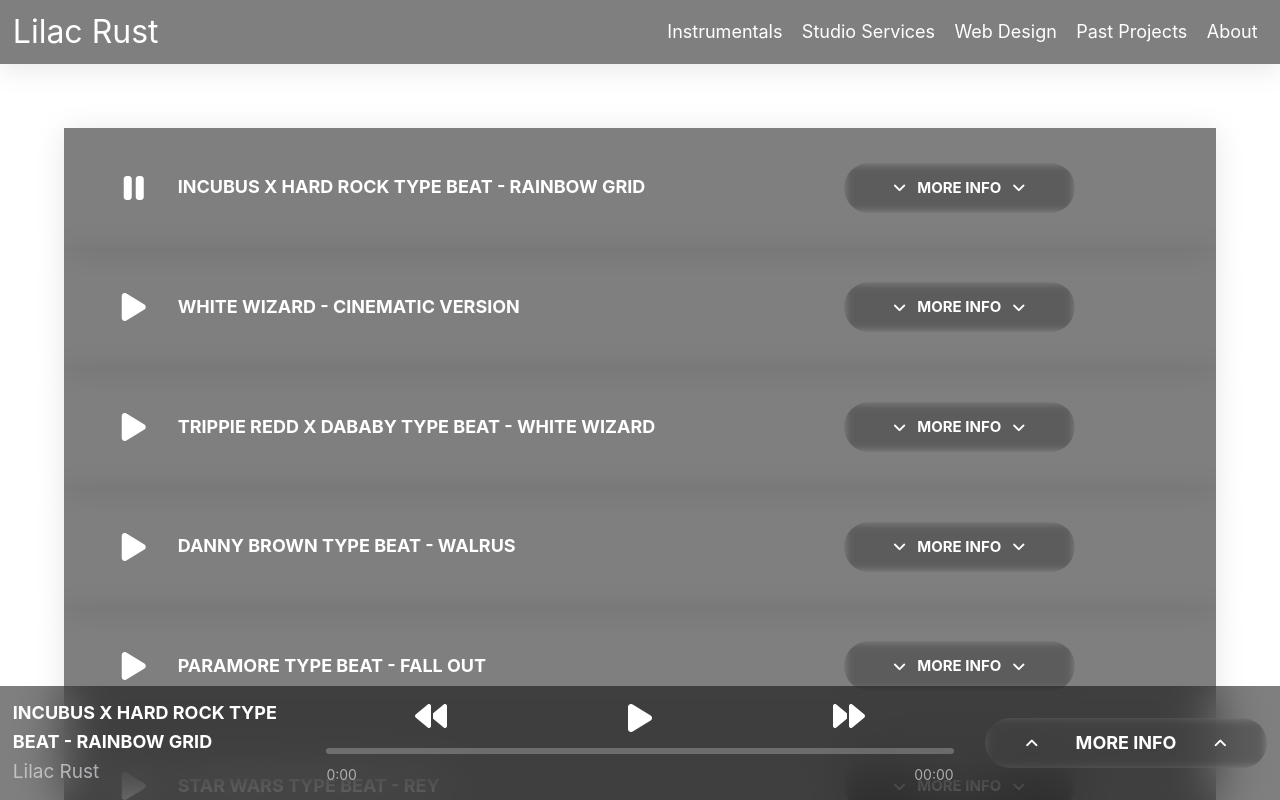
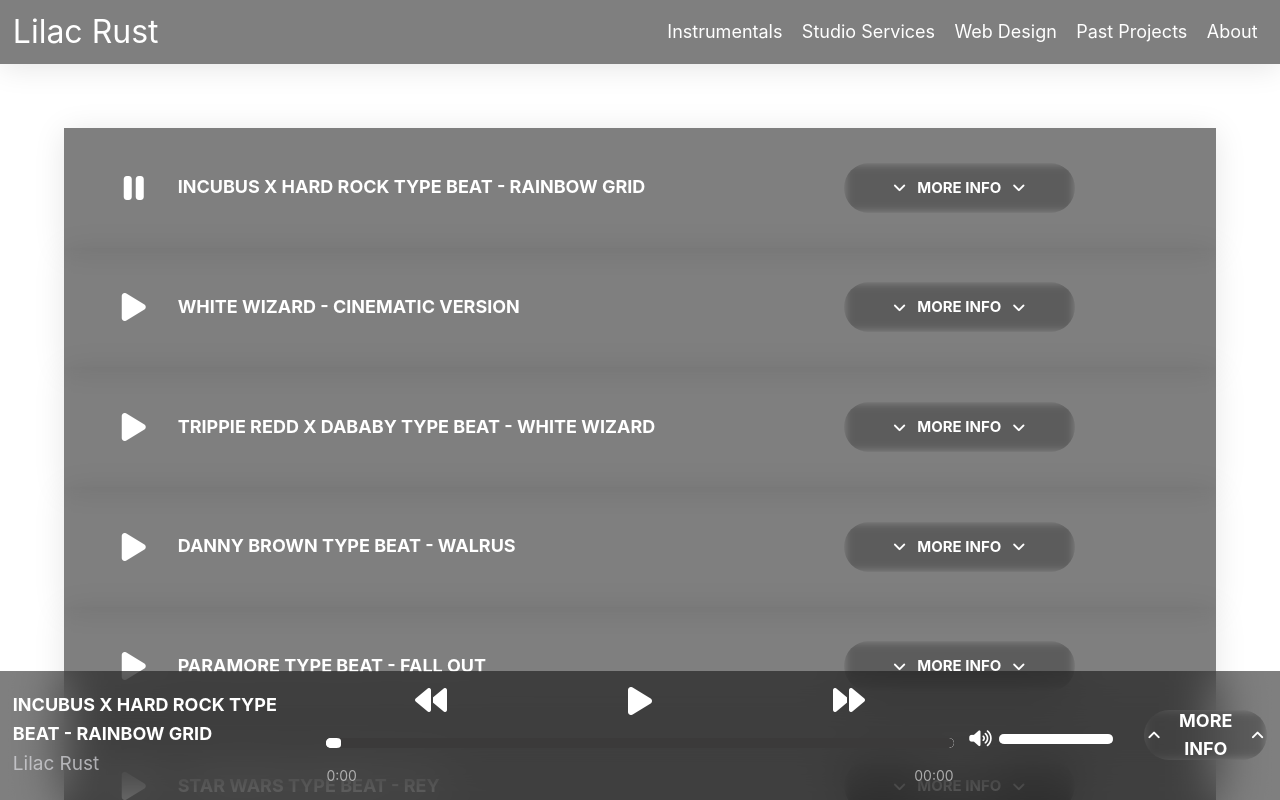
Before and after one commit to 18gdoyle/lilac-rust-recordings, a Vue app: page /instrumentals in a window 1280 px wide. Both pictures are taken after a click on the icon 133 px from the left and 187 px from the top of the page. Shown: the top 800 px of the page. Built offline with nearby package versions, Linux system fonts and the light colour scheme.

Commit message:
volume and seek sliders are working

```diff
--- a/src/components/InstrumentalListItem.vue
+++ b/src/components/InstrumentalListItem.vue
@@ -21,7 +21,8 @@
             </div>
         </div>
         <div v-if="showInfo">
-            <div style="display: flex; justify-content: space-between; color: rgb(185, 184, 184);">
+            <hr style="margin-top: 2%;" />
+            <div style="display: flex; justify-content: space-between; color: rgb(185, 184, 184); margin-top: 2%; width: 60%;">
                 <div style="display: flex; align-items: center; flex-direction: column;">
                     <strong>BASIC</strong>
                     <div>$15.00</div>
--- a/src/views/InstrumentalsView.vue
+++ b/src/views/InstrumentalsView.vue
@@ -11,8 +11,8 @@
         :trackId="index" :ref="index">
       </InstrumentalListItem>
     </div>
-    <div style="width: 100%; overflow:hidden; position: fixed; bottom: 0; left: 0;">
-      <audio src="" id="audioPlayer"></audio>
+    <audio src="" id="audioPlayer"></audio>
+    <div style="width: 100%; overflow:hidden; position: fixed; bottom: 0; left: 0;" v-if="currentSong.title">
       <div id="player02" class="player horizontal">
         <div class="wrapper">
           <div style="display: flex; align-items: center;">
@@ -47,8 +47,7 @@
               </div>
               <div class="track-time">
                 <div class="track">
-                  <div class="notPlayed"></div>
-                  <div id="playedBar" class="played"></div>
+                  <input @change=setTrackTime($event) class="customRange" type="range" id="volume" name="volume" min="0" max="100" :value="currentSongPercentage" style="width: 100%; color: black;" />
                 </div>
                 <div class="time">
                   <div class="total-time">{{ currentTimeInSong }}</div>
@@ -56,7 +55,11 @@
                 </div>
               </div>
             </div>
-            <div style="width: 25%;">
+            <div style="width: 25%; display: flex;">
+              <div class="track" style="margin-left: 5%; width: 50%; display: flex; align-items: center;">
+                <i class="fa-solid fa-volume-high" style="color: white; font-size: large; margin-right: 5%;"></i>
+                <input class="customRange" @change="setVolume($event)" type="range" id="volume" name="volume" min="0" max="100" value="100" style="width: 100%; color: black;" />
+              </div>
               <a class="socialMediaButtonLong" style="justify-content: space-evenly;">
                 <i class="fa-solid fa-angle-up"></i>
                 <h1>MORE INFO</h1>
@@ -82,13 +85,13 @@
       trackPlaying: false,
       widget: null,
       currentTimeInSong: '0:00',
+      currentSongPercentage: 0
     };
   },
   mounted() {
     const audioPlayer = document.getElementById('audioPlayer');
     audioPlayer.addEventListener('timeupdate', (event) => {
       const currentTime = parseInt(event.target.currentTime);
-      const playedBar = document.getElementById('playedBar');
       let durationMinutes = Math.floor(audioPlayer.duration / 60);
       if (durationMinutes) {
         let durationSeconds = Math.floor(audioPlayer.duration % 60);
@@ -96,10 +99,10 @@
           durationSeconds = "0" + durationSeconds;
         }
         this.currentSong.duration = "0" + durationMinutes + ":" + durationSeconds;
-        playedBar.style.width = (currentTime / event.target.duration) * 100 + "%";
+        this.currentSongPercentage = (currentTime / event.target.duration) * 100;
       } else {
         this.currentSong.duration = "00:00"
-        playedBar.style.width = "0%";
+        this.currentSongPercentage = 0;
       }
 
       let minutes = Math.floor(currentTime / 60);
@@ -161,11 +164,63 @@
     },
     nextTrack() {
       if (this.$refs[this.currentSong.trackId + 1]) this.$refs[this.currentSong.trackId + 1][0].playTrack();
+    },
+    setVolume(event) {
+      const audioPlayer = document.getElementById('audioPlayer');
+      audioPlayer.volume = event.target.value / 100;
+      console.dir(audioPlayer.volume);
+    },
+    setTrackTime(event) {
+      const sliderValue = event.target.value;
+      const audioPlayer = document.getElementById('audioPlayer');
+      audioPlayer.currentTime = audioPlayer.duration * (sliderValue / 100);
     }
   }
 }
 </script>
 <style scoped>
+.customRange {
+  -webkit-appearance: none;
+  appearance: none;
+  width: 100%;
+  cursor: pointer;
+  outline: none;
+  overflow: hidden;
+  border-radius: 16px;
+}
+
+.customRange::-webkit-slider-runnable-track {
+  height: 10px;
+  background: #3b3a3a;
+  border-radius: 16px;
+}
+
+.customRange::-moz-range-track {
+  height: 10px;
+  background: #D9D9D9;
+  border-radius: 16px;
+}
+
+.customRange::-webkit-slider-thumb {
+  -webkit-appearance: none;
+  appearance: none;
+  height: 10px;
+  width: 15px;
+  background-color: #fff;
+  border-radius: 30%;
+  border: 2px solid white;
+  box-shadow: -407px 0 0 400px white;
+}
+
+.customRange::-moz-range-thumb {
+  height: 10px;
+  width: 15px;
+  background-color: #fff;
+  border-radius: 30%;
+  border: 1px solid #f50;
+  box-shadow: -407px 0 0 400px #f50;
+}
+
 .socialMediaButtonLong {
   height: 50px;
   display: flex;
@@ -313,6 +368,14 @@
   border-radius: 10px;
 }
 
+.currentVolume {
+  content: '';
+  height: 6px;
+  display: block;
+  background: #D9D9D9;
+  border-radius: 10px;
+}
+
 .time {
   opacity: 0.7;
   font-size: 14px;
```
